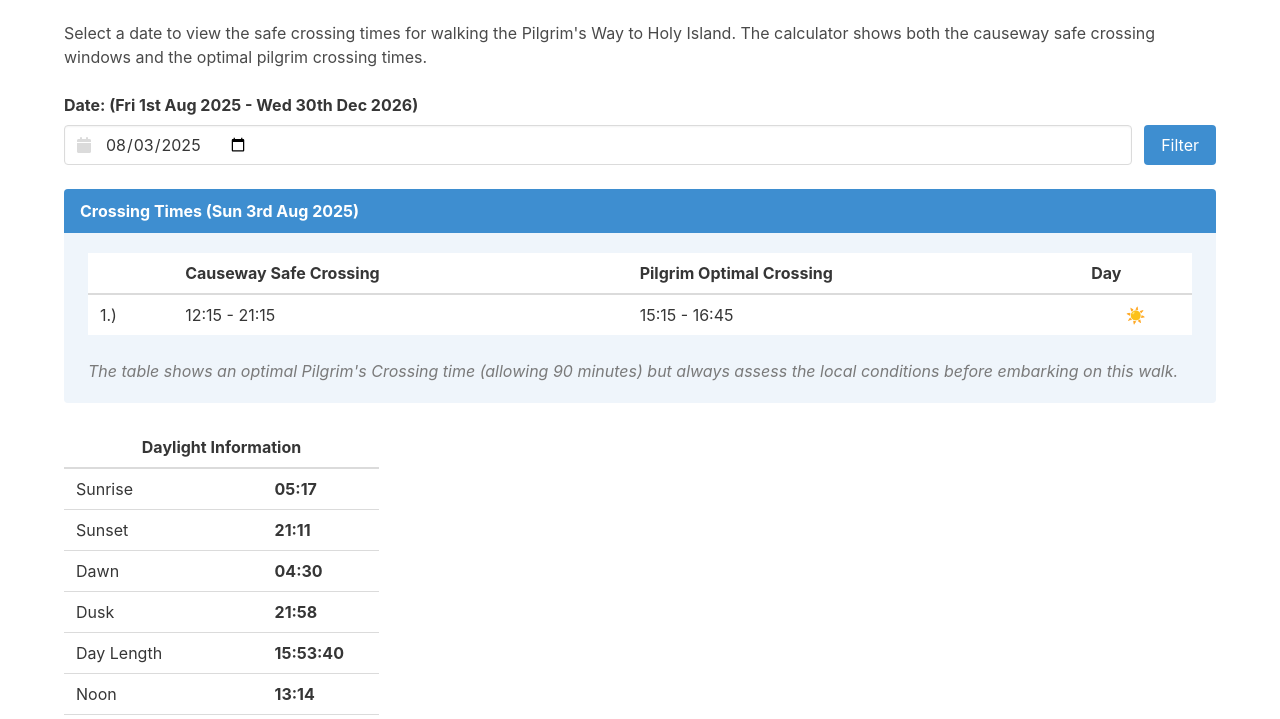
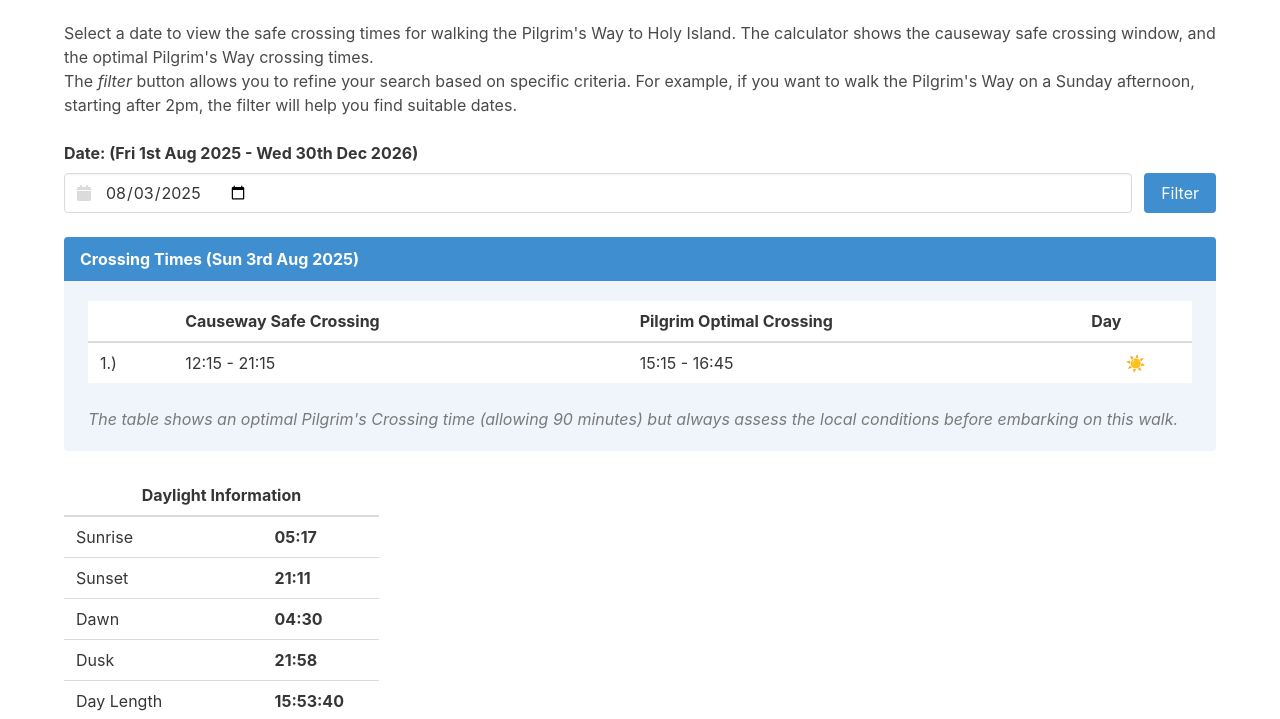
Before and after one commit to jonathancraddock/holyisland-cross, a website: page index.html in a window 1280 px wide. Shown: the part 55-774 px from the top of the page. Drawn offline with nearby package versions, Linux system fonts and the light colour scheme; no server answers.

Commit message:
modified page intro

```diff
--- a/index.html
+++ b/index.html
@@ -26,7 +26,8 @@
 <h1 class="title">Pilgrim's Way Calculator</h1>
 
 <div class="block">
-  <p>Select a date to view the safe crossing times for walking the Pilgrim's Way to Holy Island. The calculator shows both the causeway safe crossing windows and the optimal pilgrim crossing times.</p>
+  <p>Select a date to view the safe crossing times for walking the Pilgrim's Way to Holy Island. The calculator shows the causeway safe crossing window, and the optimal Pilgrim's Way crossing times.</p>
+  <p>The <em>filter</em> button allows you to refine your search based on specific criteria. For example, if you want to walk the Pilgrim's Way on a Sunday afternoon, starting after 2pm, the filter will help you find suitable dates.</p>
 </div>
 
 <div class="block">
```
